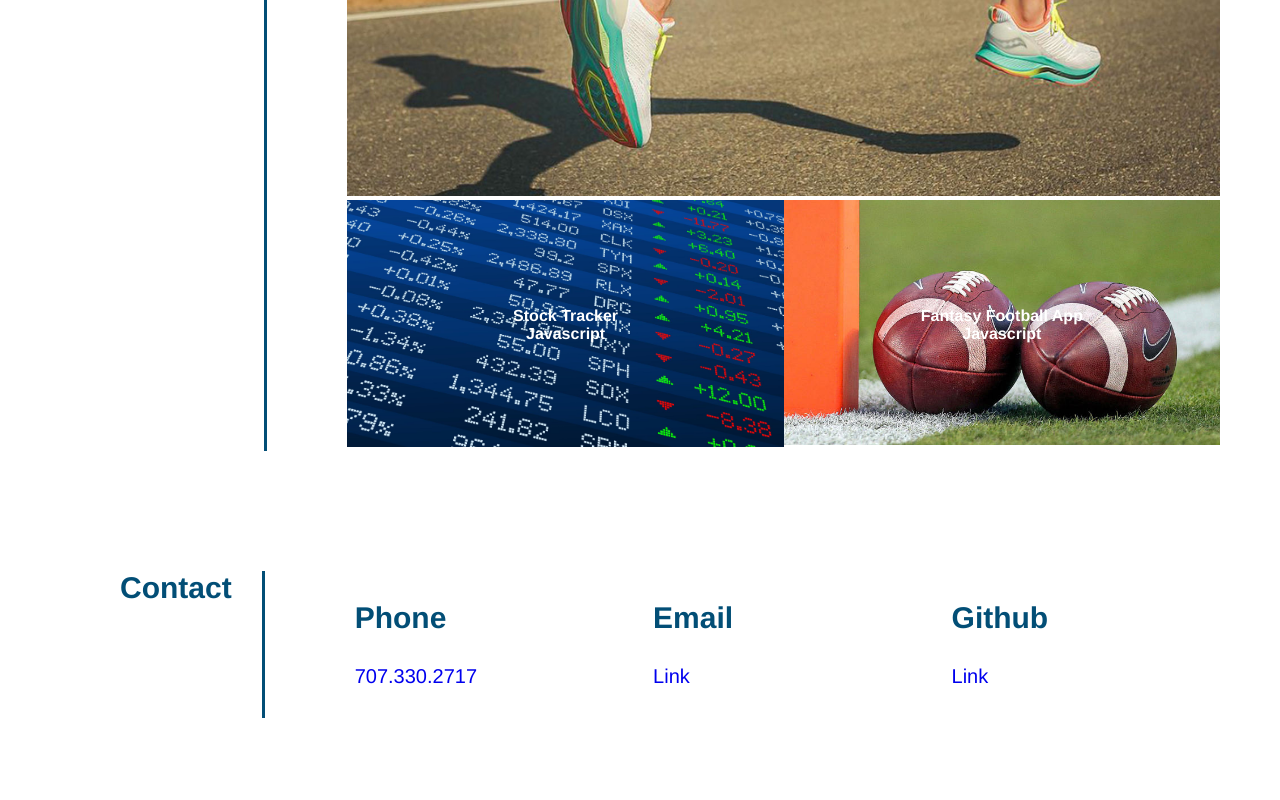
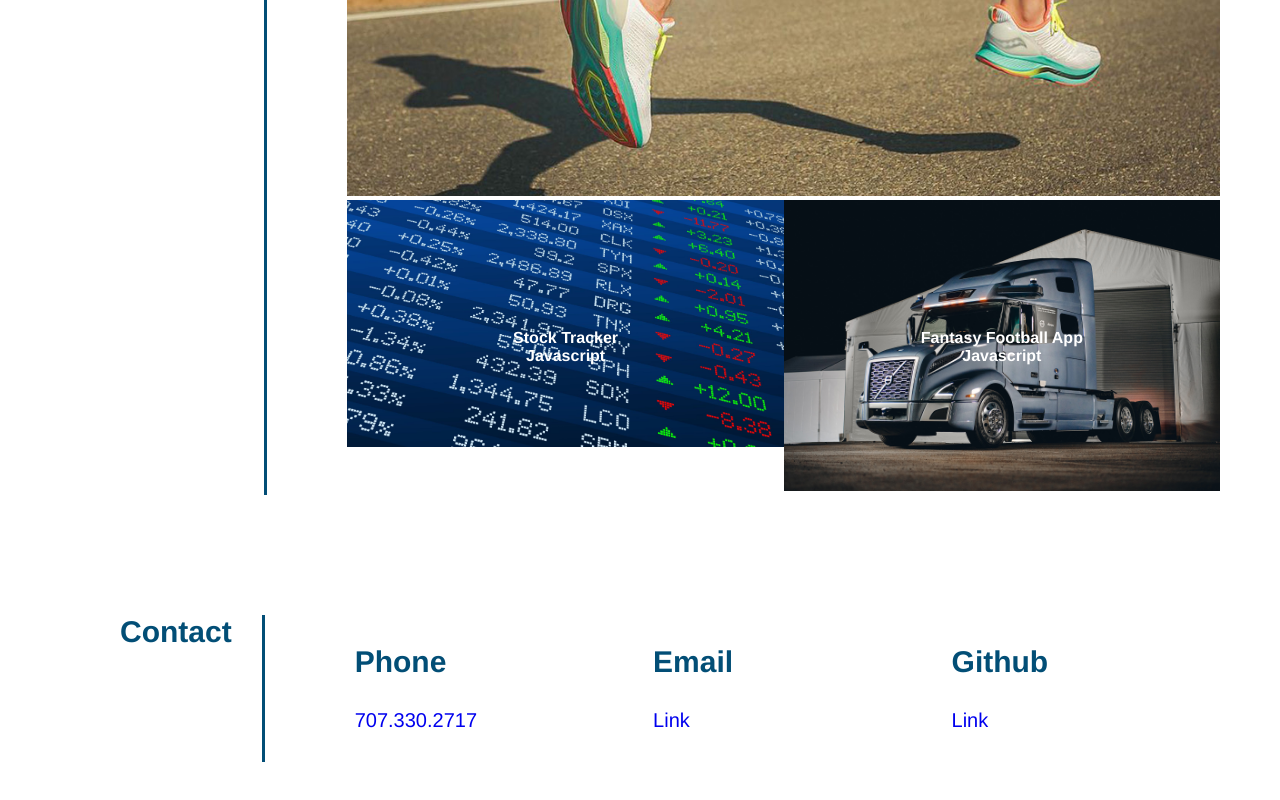
Before and after one commit to EricKenji/portfolio, a plain HTML site: page index.html in a window 1280 px wide. Shown: the part 909-1709 px from the top of the page. Before the commit the page ends 1687 px from the top, so only its background shows below. Drawn offline with Linux system fonts and the light colour scheme.

Commit message:
added image

```diff
--- a/index.html
+++ b/index.html
@@ -75,7 +75,7 @@
         </div>
 
         <div class="robot">
-          <a href="https://fantasy.nfl.com/"><img src="./assets/images/football.jpeg"></a>
+          <a href="https://collaborative-cargo.herokuapp.com/my-posts"><img src="./assets/images/cargo.jpeg"></a>
           <div class="text-block">
             <h4>Fantasy Football App</h4>
             <p>Javascript</p>
```
Also changed, not shown: assets/images/cargo.jpeg (added), 2 other files.
